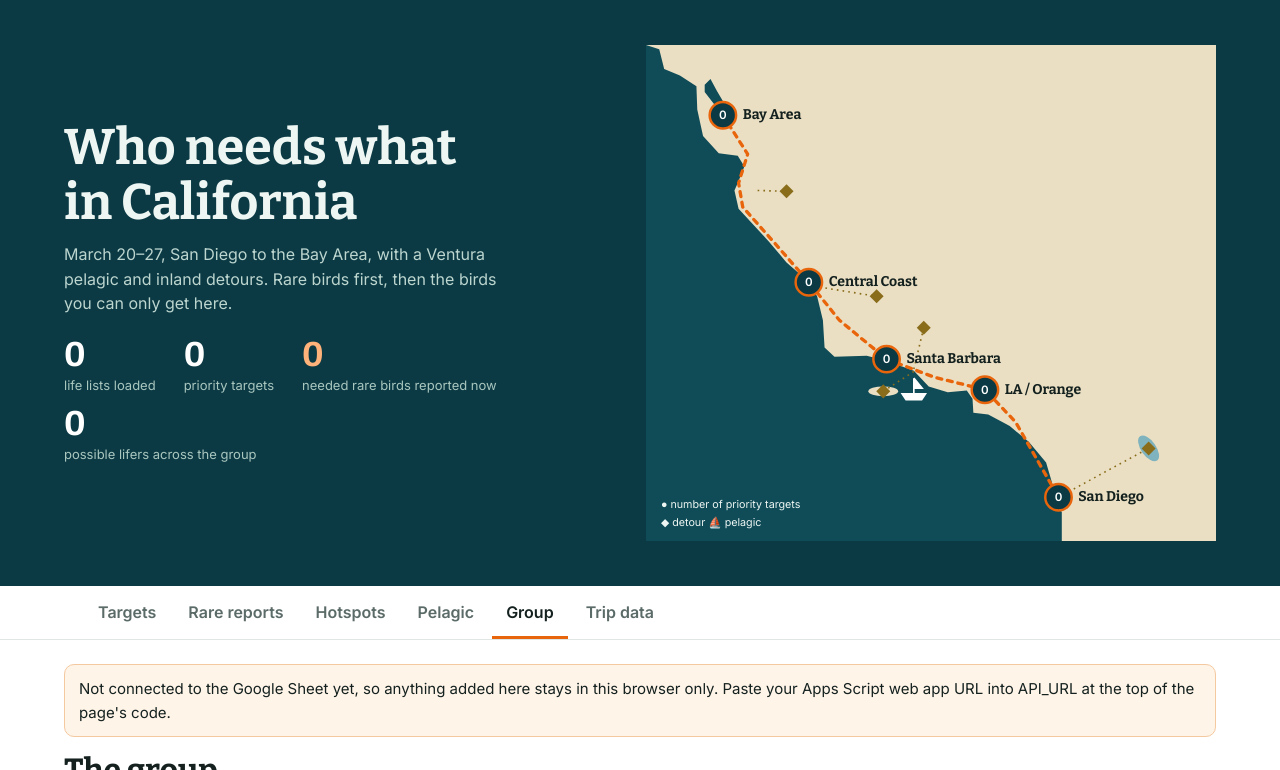
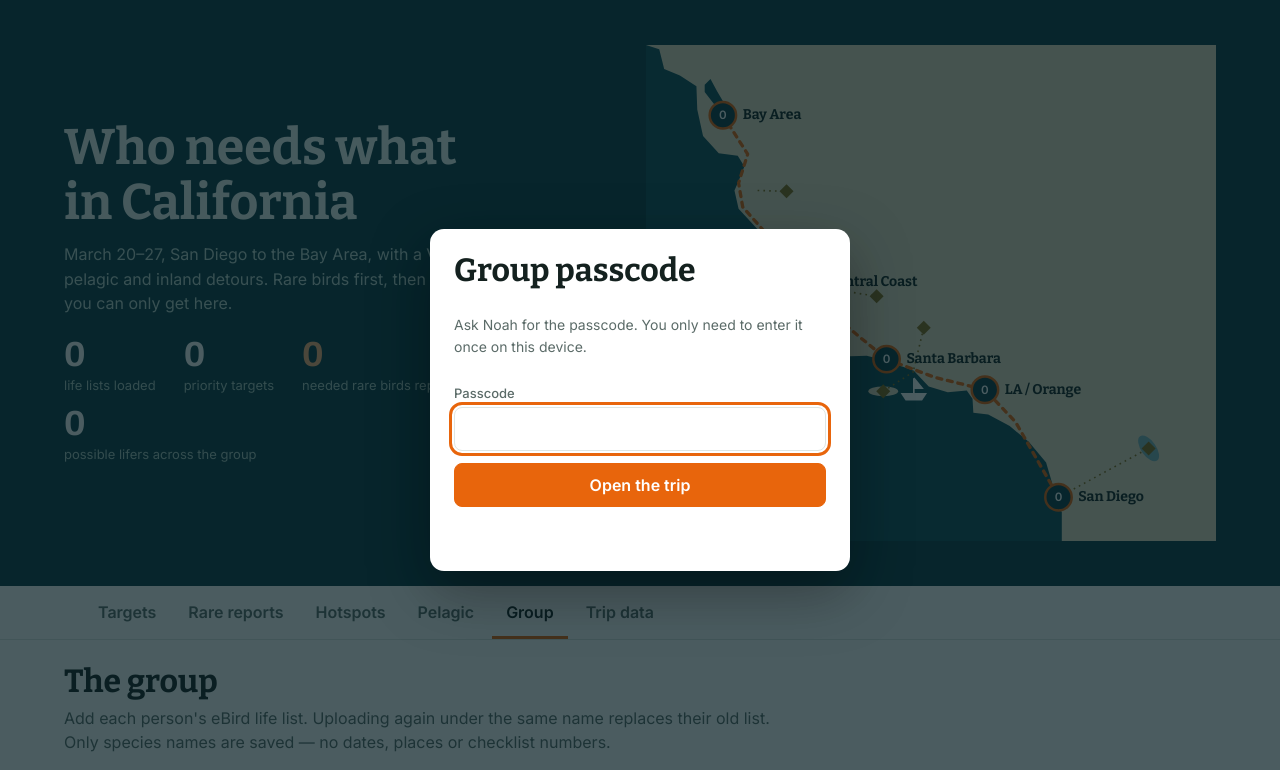
Before and after one commit to noahwayout/birds, a plain HTML site: page index.html in a window 1280 px wide. Shown: the top 770 px of the page. Drawn offline with nearby package versions, Linux system fonts and the light colour scheme.

Commit message:
Update index.html

```diff
--- a/index.html
+++ b/index.html
@@ -218,7 +218,7 @@ pre,.scroll{overflow-x:auto}code{overflow-wrap:anywhere}html{scroll-padding-top:
 
 <script>
 // ===== SETTING: paste your Apps Script web app URL between the quotes =====
-const API_URL = "PASTE-YOUR-WEB-APP-URL-HERE";
+const API_URL = "https://script.google.com/macros/s/AKfycbxT5PYhwZFQ4CJyUk5ZgRw7hK7u1d8vOBY9rVhHGetytNnXBnff940fht47lvOuOpmyBg/exec";
 
 {
 // ===== TRIP DATA (edit freely) =====
```
